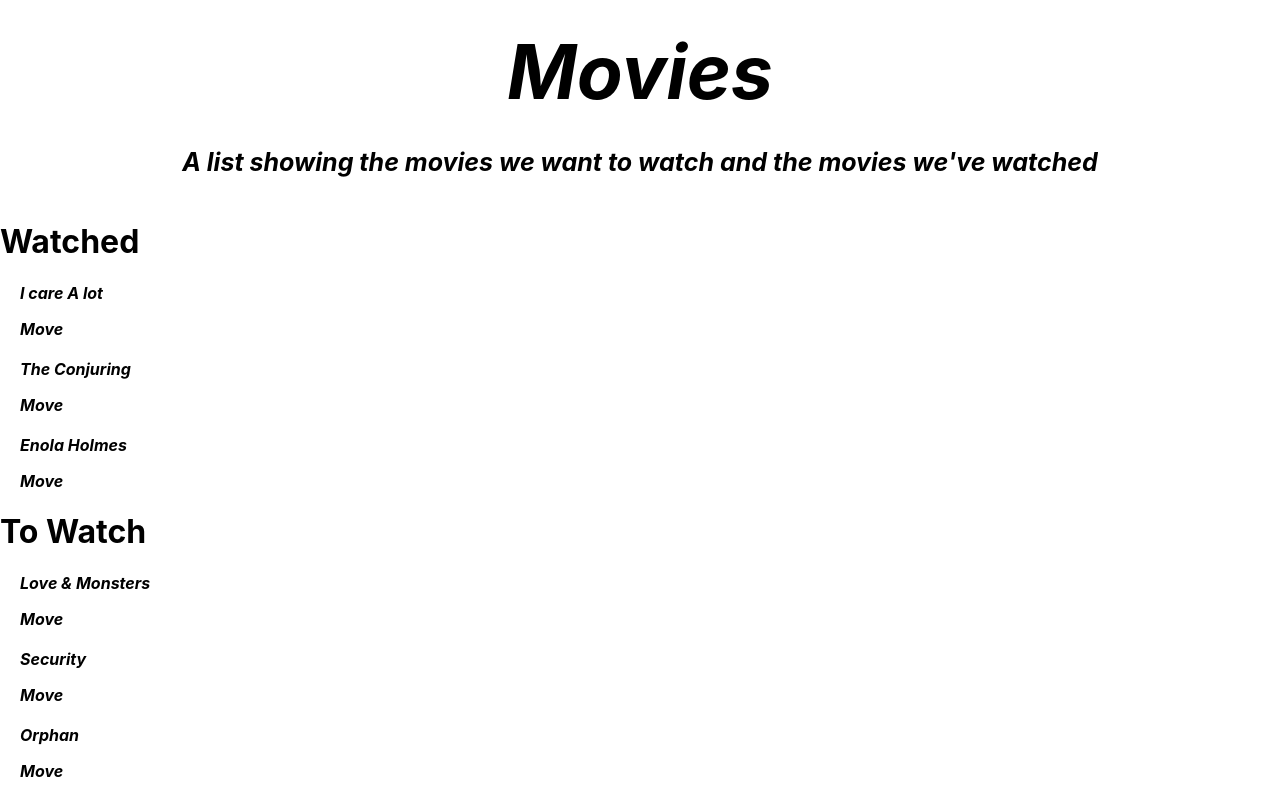
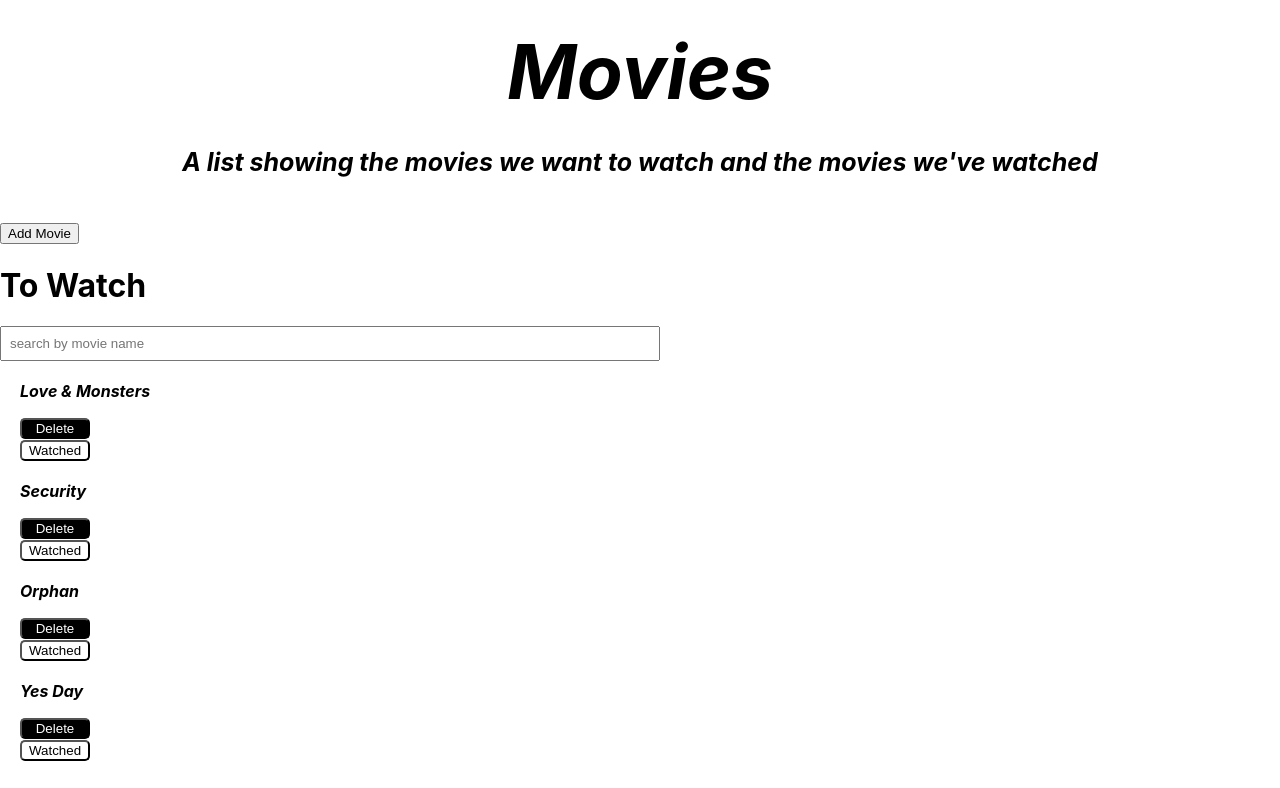
Before and after one commit to AyahAshkanani/mymovie, a React (Create React App) app: page / in a window 1280 px wide. Shown: the top 788 px of the page. Built offline with nearby package versions, Linux system fonts and the light colour scheme.

Commit message:
to ayaah

```diff
--- a/src/App.js
+++ b/src/App.js
@@ -1,15 +1,12 @@
-
 import "./App.css";
 import MovieList from "./components/MovieList";
 import WatchedList from "./components/WatchedList";
 import { Header } from "./components/Header";
-import React from "react";
-import { BrowserRouter as Router, Switch, Route } from "react-router-dom";
+import AddMovieButton from "./components/buttons/AddMovieButton";
+// import { Switch, Route } from "react-router-dom";
 
 // import { GlobalStyle } from "./Styles";
 // import { ThemeProvider } from "styled-components";
-
-
 
 // const theme = {
 //   light: {
@@ -25,7 +22,6 @@ import { BrowserRouter as Router, Switch, Route } from "react-router-dom";
 // };
 
 function App(props) {
-
   // const [currentTheme, setCurrentTheme] = useState("light");
   // //detail
   // const [movie, setMovie] = useState(null);
@@ -35,35 +31,23 @@ function App(props) {
   //   else setCurrentTheme("light");
   // }
 
-
   const watch = props.watch;
 
   //we make props.watch to see if true or false
   return (
-  //   <div>
     //   <ThemeProvider theme={theme}>
     //     <GlobalStyle />
-  //     {/* <AddMovie /> */}
-  //     <MovieList></MovieList>
     //   </ThemeProvider>
-  // </div>
 
     <div>
-
-      <Router>
       <Header />
-        </Router>
-
+      <AddMovieButton />
       {watch ? true : false}
-
       {watch}
-    <WatchedList/>
       <MovieList />
-
-
+      <WatchedList />
     </div>
   );
 }
 
-
 export default App;
--- a/src/Styles.js
+++ b/src/Styles.js
@@ -1,6 +1,5 @@
 import styled, { createGlobalStyle } from "styled-components";
 // import { Link, NavLink } from "react-router-dom";
-
 
 export const GlobalStyle = createGlobalStyle`
     body {
@@ -33,7 +32,7 @@ export const Detail = styled.h3`
   font-style: italic;
   font-size: 25px;
   margin-top: -25px;
-  padding-bottom:20px;
+  padding-bottom: 20px;
   padding-top: 5px;
 `;
 
@@ -44,7 +43,7 @@ export const List = styled.h4`
   font-size: 35px;
   margin-top: -25px;
   padding-top: 4%;
-  color:blue;
+  color: blue;
 `;
 
 export const SearchBarStyled = styled.input`
@@ -53,11 +52,33 @@ export const SearchBarStyled = styled.input`
   padding: 0.5rem;
   ${"" /* margin: 1rem auto; */}
   display: block;
-  width: 100%;
+  width: 50%;
   ${"" /* border: 1px solid #b0b0b0; */}
   ${"" /* border-radius: 4px; */}
 `;
 
-export const DeleteButtonStyled = styled.p`
-color:${(props) => props.theme.red};
+export const DeleteButtonStyled = styled.button`
+  color: white;
+  background-color: black;
+  width: 70px;
+  border-radius: 5px;
+  &:hover {
+    color: black;
+    background-color: white;
+  }
 `;
+
+export const UpdateButtonStyled = styled.button`
+  color: black;
+  background-color: white;
+  width: 70px;
+  border-radius: 5px;
+  &:hover {
+    color: white;
+    background-color: black;
+  }
+`;
+
+export const AddButtonStyled = styled.button`
+  color: ${(props) => props.theme.red};
+`;
--- a/src/components/MovieItem.js
+++ b/src/components/MovieItem.js
@@ -2,12 +2,14 @@ import { MovieWrapper } from "../Styles";
 import { observer } from "mobx-react";
 //buttons
 import DeleteButton from "./buttons/DeleteButton";
+import UpdateButton from "./buttons/UpdateButton";
 
 const MovieItem = (props) => {
   return (
     <MovieWrapper>
       <p>{props.data.name}</p>
       <DeleteButton dataId={props.data.id} />
+      <UpdateButton data={props.data} />
       {/* <StatusButton data = {props.data}/> */}
     </MovieWrapper>
   );
--- a/src/components/MovieList.js
+++ b/src/components/MovieList.js
@@ -1,6 +1,8 @@
 import MovieItem from "./MovieItem";
 import data from "../data";
 import movieStore from "../stores/movieStore";
+import SearchBar from "./SearchBar";
+
 // import { Table, Badge } from "react-bootstrap";
 // import SearchBar from "./SearchBar";
 //show the movies i've watched seperatly
@@ -9,20 +11,19 @@ import movieStore from "../stores/movieStore";
 //check watched === true print watched
 //check watched === false print watch
 
-const MovieList = () => {
-
-    //data.watched===props.watch to check if true or false so i only need one. props.watch will be in app
-const Movies = movieStore.data.filter(
-    (data) => data.watched === false).map((data)=> {
-      return (
-    <MovieItem key={data.id} data={data} />
-    )});
+const MovieList = (props) => {
+  //data.watched===props.watch to check if true or false so i only need one. props.watch will be in app
+  const Movies = movieStore.data
+    .filter((data) => data.watched === false)
+    .map((data) => {
+      return <MovieItem key={data.id} data={data} />;
+    });
 
   return (
     <div>
       <h1>To Watch</h1>
+      <SearchBar />
       {Movies}
-
     </div>
   );
 };
--- a/src/components/SearchBar.js
+++ b/src/components/SearchBar.js
@@ -1,12 +1,12 @@
 import { SearchBarStyled } from "../Styles";
 
-const SearchBar = (props) => {
-    return (
-        <SearchBarStyled
-            placeholder="search by cake name"
-            onChange={(event) => props.setQuery(event.target.value)}
-        />
-    );
+const SearchBar = () => {
+  return (
+    <SearchBarStyled
+      placeholder="search by movie name"
+      onChange={(event) => event.target.value}
+    />
+  );
 };
 
 export default SearchBar;
--- a/src/components/WatchedList.js
+++ b/src/components/WatchedList.js
@@ -1,28 +1,26 @@
 // Store
 import movieStore from "../stores/movieStore";
-
 
 // State
 import { useState } from "react";
 
 //components
 import MovieItem from "./MovieItem";
-
+import SearchBar from "./SearchBar";
 
 const WatchedList = () => {
-
-    //data.watched===props.watch to check if true or false so i only need one. props.watch will be in app
-const Watched = movieStore.data.filter(
-    (data) => data.watched === true).map((data)=> {
-      return (
-    <MovieItem key={data.id} data={data} />
-    )});
+  //data.watched===props.watch to check if true or false so i only need one. props.watch will be in app
+  const Watched = movieStore.data
+    .filter((data) => data.watched === true)
+    .map((data) => {
+      return <MovieItem key={data.id} data={data} />;
+    });
 
   return (
     <div>
       <h1>Watched</h1>
+      <SearchBar />
       {Watched}
-
     </div>
   );
 };
--- /dev/null
+++ b/src/components/buttons/AddMovieButton.js
@@ -0,0 +1,15 @@
+import movieStore from "../../stores/movieStore";
+import { AddButtonStyled } from "../../Styles";
+
+const AddMovieButton = (props) => {
+  const handleAdd = () => {
+    movieStore.addMovie(props.newMovie);
+  };
+  return (
+    <div>
+      <AddButtonStyled onClick={handleAdd}>Add Movie</AddButtonStyled>
+    </div>
+  );
+};
+
+export default AddMovieButton;
--- a/src/components/buttons/DeleteButton.js
+++ b/src/components/buttons/DeleteButton.js
@@ -2,12 +2,12 @@ import movieStore from "../../stores/movieStore";
 import { DeleteButtonStyled } from "../../Styles";
 
 const DeleteButton = (props) => {
-    const handleDelete = () => {
-        movieStore.handleDelete(props.dataId);
-    };
-    return (
-        <DeleteButtonStyled onClick={handleDelete}>Move</DeleteButtonStyled>
-    );
+  const handleDelete = () => {
+    movieStore.deleteMovie(props.dataId);
+  };
+  return (
+    <DeleteButtonStyled onClick={handleDelete}> Delete </DeleteButtonStyled>
+  );
 };
 
 export default DeleteButton;
--- a/src/components/buttons/UpdateButton.js
+++ b/src/components/buttons/UpdateButton.js
@@ -1,11 +1,18 @@
-import { useState } from "react";
+import movieStore from "../../stores/movieStore";
+import { UpdateButtonStyled } from "../../Styles";
 
-const UpdateButton = () => {
-  const [isOpen, setIsOpen] = useState(false);
-  const openModal = () => setIsOpen(true);
-  const closeModal = () => setIsOpen(false);
-
-  return <div></div>;
+const UpdateButton = (props) => {
+  const handleUpdate = () => {
+    movieStore.updateMovie(props.updateMovie);
+  };
+  return (
+    <div>
+      {/* in watched list unwatch button and in watchlist watched button */}
+      <UpdateButtonStyled onClick={handleUpdate}>
+        {props.data.watched ? "Unwatch" : "Watched"}
+      </UpdateButtonStyled>
+    </div>
+  );
 };
 
 export default UpdateButton;
--- a/src/index.js
+++ b/src/index.js
@@ -1,14 +1,17 @@
-import React from 'react';
-import ReactDOM from 'react-dom';
-import './index.css';
-import App from './App';
-import reportWebVitals from './reportWebVitals';
+import React from "react";
+import ReactDOM from "react-dom";
+import "./index.css";
+import App from "./App";
+import reportWebVitals from "./reportWebVitals";
+import { BrowserRouter } from "react-router-dom";
 
 ReactDOM.render(
   <React.StrictMode>
-    <App />
+    <BrowserRouter>
+      <App />
+    </BrowserRouter>
   </React.StrictMode>,
-  document.getElementById('root')
+  document.getElementById("root")
 );
 
 // If you want to start measuring performance in your app, pass a function
--- a/src/stores/movieStore.js
+++ b/src/stores/movieStore.js
@@ -8,14 +8,15 @@ class MovieStore {
     //when data is updated the components will be rerendered
     makeAutoObservable(this);
   }
-  handleDelete = (dataId) => {
-    const updateMovie = this.data.filter(data => data.id !== dataId);
+  deleteMovie = (dataId) => {
+    const updateMovie = this.data.filter((data) => data.id !== dataId);
     this.data = updateMovie;
-};
+    console.log(this.deleteMovie);
+  };
 
   updateMovie = (updateMovie) => {
     const movie = this.movie.find((movie) => movie.id === updateMovie.id);
-    movie.watch = !movie.watch;
+    movie.watch = updateMovie.watch;
   };
 
   addMovie = (newMovie) => {
```
Also changed, not shown: src/components/Header.js (+7 -6 lines), 1 other file (tests, documents, lock files or other folders). Lines whose indentation alone changed are shown as unchanged.
